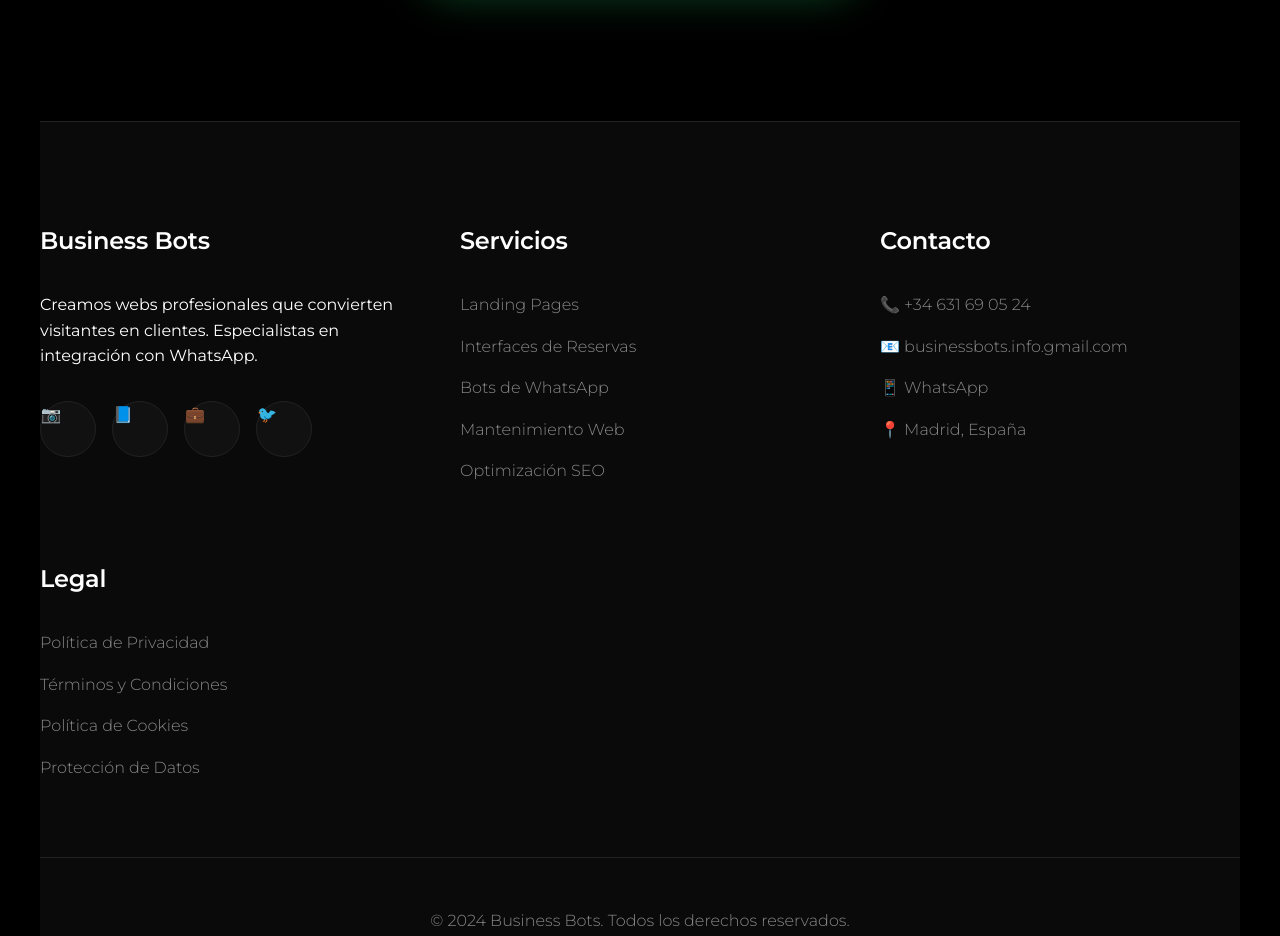
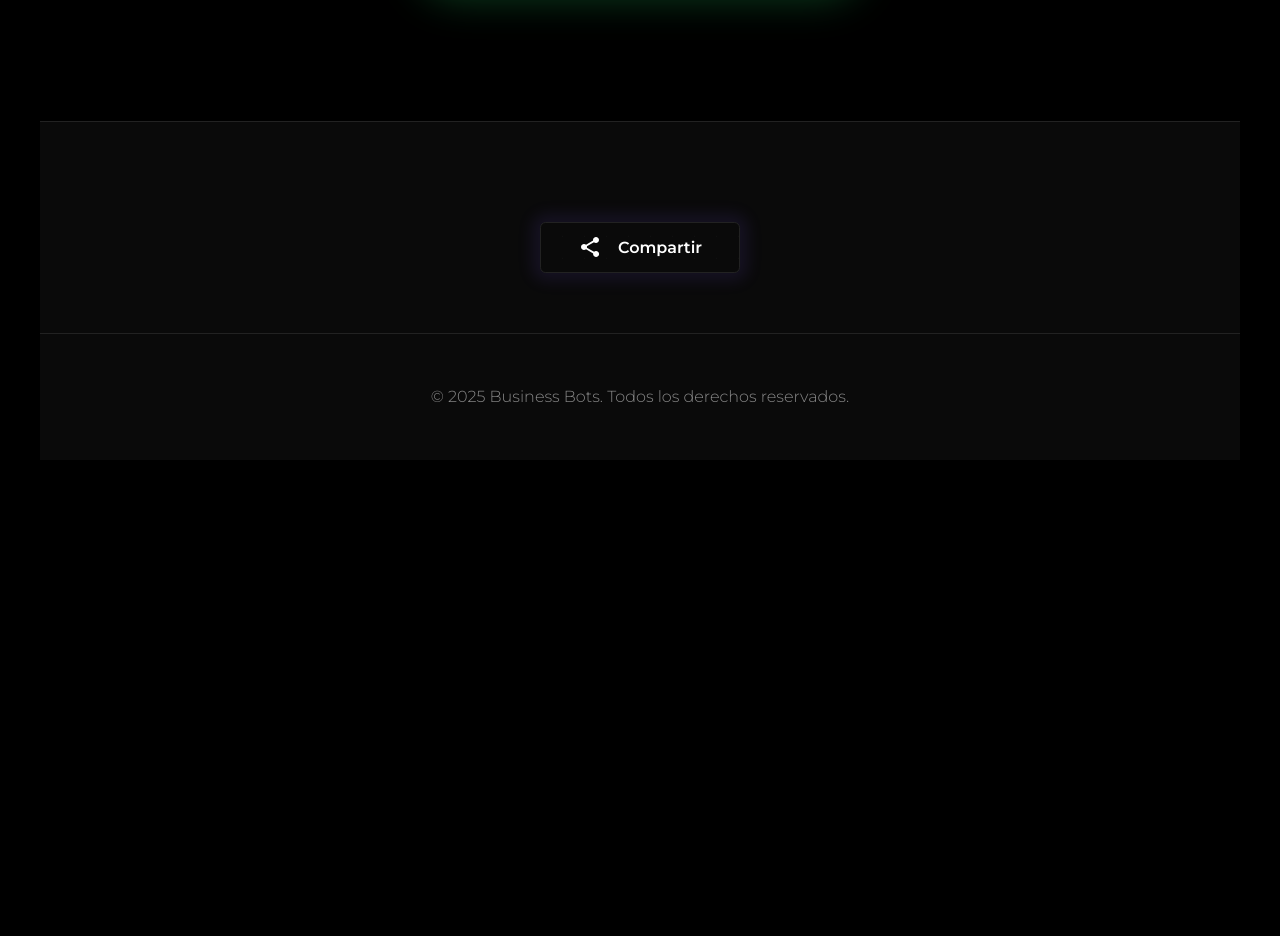
Before and after one commit to BusinessBotss/businessbotshome4, a plain HTML site: page index.html in a window 1280 px wide. Shown: the part 6660-7596 px from the top of the page. After the commit the page ends 7120 px from the top, so only its background shows below. Drawn offline with Linux system fonts and the light colour scheme.

Commit message:
Update index.html

```diff
--- a/index.html
+++ b/index.html
@@ -535,61 +535,102 @@ body {
   background: var(--bg-secondary);
   border-top: 1px solid var(--border);
   padding: 100px 0 50px;
-}
-
-.footer-content {
-  display: grid;
-  grid-template-columns: repeat(auto-fit, minmax(300px, 1fr));
-  gap: 60px;
-  margin-bottom: 60px;
-}
-
-.footer-section h3 {
-  font-size: 24px;
-  font-weight: 600;
-  margin-bottom: 32px;
-  color: var(--text);
-  letter-spacing: -0.01em;
-}
-
-.footer-section a {
-  color: var(--text-muted);
-  text-decoration: none;
-  display: block;
-  margin-bottom: 16px;
-  transition: color 0.3s;
-  font-size: 16px;
-  font-weight: 300;
-}
-
-.footer-section a:hover {
-  color: var(--primary);
-}
-
-.social-links {
-  display: flex;
-  gap: 16px;
-  margin-top: 32px;
-}
-
-.social-link {
-  width: 56px;
-  height: 56px;
-  background: var(--card);
-  border: 1px solid var(--border);
-  border-radius: 50%;
+  text-align: center;
+}
+
+/* Share Button */
+.share-wrapper {
+  --gap: 0.5em;
+  --radius: 0.35em;
   display: flex;
   align-items: center;
+  text-align: center;
   justify-content: center;
-  font-size: 24px;
-  transition: all 0.4s ease;
-}
-
-.social-link:hover {
-  background: var(--primary);
-  color: white;
-  transform: translateY(-4px);
-  box-shadow: 0 8px 24px rgba(124, 92, 255, 0.3);
+  --dot-bg: var(--bg-secondary);
+  --dot-color: var(--card);
+  --dot-size: 1px;
+  --dot-space: 22px;
+  background:
+    linear-gradient(
+        90deg,
+        var(--dot-bg) calc(var(--dot-space) - var(--dot-size)),
+        transparent 1%
+      )
+      center / var(--dot-space) var(--dot-space),
+    linear-gradient(
+        var(--dot-bg) calc(var(--dot-space) - var(--dot-size)),
+        transparent 1%
+      )
+      center / var(--dot-space) var(--dot-space),
+    var(--dot-color);
+  border: 0.1em solid var(--border);
+  padding: 0.5em;
+  border-radius: var(--radius);
+  box-shadow: 0 0 1em 0.5em rgba(124, 92, 255, 0.1);
+  cursor: pointer;
+  margin: 0 auto 60px;
+  max-width: 200px;
+  transition: all 0.3s ease;
+}
+
+.share-wrapper:hover {
+  box-shadow: 0 0 1.5em 0.8em rgba(124, 92, 255, 0.2);
+  transform: translateY(-2px);
+}
+
+.check[type="checkbox"] {
+  display: none;
+}
+
+.share-container {
+  display: flex;
+  align-items: center;
+  cursor: pointer;
+  margin-top: -0.25em;
+  margin-bottom: -0.25em;
+}
+
+.icon {
+  width: 1.5em;
+  height: 1.5em;
+  margin-left: 0.5em;
+  fill: var(--text);
+  transition: opacity 0.3s ease-in-out;
+}
+
+.icon.active {
+  display: none;
+  fill: var(--primary);
+}
+
+.check[type="checkbox"]:checked + .share-container .icon.active {
+  display: inline-block;
+  animation: pop 0.5s ease-in-out;
+}
+
+.check[type="checkbox"]:checked + .share-container .icon.inactive {
+  display: none;
+}
+
+.share-text {
+  margin-left: 0.5em;
+  padding: 0.5em;
+  color: var(--text);
+  font-family: 'Montserrat', sans-serif;
+  font-weight: 600;
+  font-size: 16px;
+}
+
+@keyframes pop {
+  0% {
+    transform: scale(1);
+  }
+  50% {
+    transform: scale(1.5);
+  }
+  100% {
+    transform: scale(1);
+  }
 }
 
 .footer-bottom {
@@ -950,46 +991,33 @@ body {
     </section>
 
     <footer class="footer">
-      <div class="footer-content">
-        <div class="footer-section">
-          <h3 data-i18n="footer.company.title">Business Bots</h3>
-          <p data-i18n="footer.company.desc">Creamos webs profesionales que convierten visitantes en clientes. Especialistas en integración con WhatsApp.</p>
-          <div class="social-links">
-            <a href="https://instagram.com/businessbots.es" class="social-link" target="_blank">📷</a>
-            <a href="https://facebook.com/businessbots.es" class="social-link" target="_blank">📘</a>
-            <a href="https://linkedin.com/company/businessbots" class="social-link" target="_blank">💼</a>
-            <a href="https://twitter.com/businessbots_es" class="social-link" target="_blank">🐦</a>
-          </div>
-        </div>
-
-        <div class="footer-section">
-          <h3 data-i18n="footer.services.title">Servicios</h3>
-          <a href="#" data-i18n="footer.services.landing">Landing Pages</a>
-          <a href="#" data-i18n="footer.services.booking">Interfaces de Reservas</a>
-          <a href="#" data-i18n="footer.services.whatsapp">Bots de WhatsApp</a>
-          <a href="#" data-i18n="footer.services.maintenance">Mantenimiento Web</a>
-          <a href="#" data-i18n="footer.services.seo">Optimización SEO</a>
-        </div>
-
-        <div class="footer-section">
-          <h3 data-i18n="footer.contact.title">Contacto</h3>
-          <a href="tel:+34631690524">📞 +34 631 69 05 24</a>
-          <a href="mailto:businessbots.info.gmail.com">📧 businessbots.info.gmail.com</a>
-          <a href="#" onclick="openWhatsApp()">📱 WhatsApp</a>
-          <a href="#">📍 Madrid, España</a>
-        </div>
-
-        <div class="footer-section">
-          <h3 data-i18n="footer.legal.title">Legal</h3>
-          <a href="#" data-i18n="footer.legal.privacy">Política de Privacidad</a>
-          <a href="#" data-i18n="footer.legal.terms">Términos y Condiciones</a>
-          <a href="#" data-i18n="footer.legal.cookies">Política de Cookies</a>
-          <a href="#" data-i18n="footer.legal.gdpr">Protección de Datos</a>
-        </div>
+      <div class="share-wrapper">
+        <input id="share-toggle" type="checkbox" class="check" />
+        <label for="share-toggle" class="share-container">
+          <svg
+            class="icon inactive"
+            xmlns="http://www.w3.org/2000/svg"
+            viewBox="0 0 24 24"
+          >
+            <path
+              d="M18 16.08C17.24 16.08 16.56 16.38 16.05 16.87L8.91 12.7C8.96 12.47 9 12.24 9 12C9 11.76 8.96 11.53 8.91 11.3L15.95 7.13C16.46 7.62 17.24 7.92 18 7.92C19.66 7.92 21 6.58 21 4.92C21 3.26 19.66 1.92 18 1.92C16.34 1.92 15 3.26 15 4.92C15 5.16 15.04 5.39 15.09 5.62L8.05 9.79C7.54 9.3 6.76 9 6 9C4.34 9 3 10.34 3 12C3 13.66 4.34 15 6 15C6.76 15 7.54 14.7 8.05 14.21L15.18 18.38C15.13 18.61 15.09 18.84 15.09 19.08C15.09 20.74 16.43 22.08 18.09 22.08C19.75 22.08 21.09 20.74 21.09 19.08C21.09 17.42 19.75 16.08 18 16.08Z"
+            ></path>
+          </svg>
+          <svg
+            class="icon active"
+            xmlns="http://www.w3.org/2000/svg"
+            viewBox="0 0 24 24"
+          >
+            <path
+              d="M18 16.08C17.24 16.08 16.56 16.38 16.05 16.87L8.91 12.7C8.96 12.47 9 12.24 9 12C9 11.76 8.96 11.53 8.91 11.3L15.95 7.13C16.46 7.62 17.24 7.92 18 7.92C19.66 7.92 21 6.58 21 4.92C21 3.26 19.66 1.92 18 1.92C16.34 1.92 15 3.26 15 4.92C15 5.16 15.04 5.39 15.09 5.62L8.05 9.79C7.54 9.3 6.76 9 6 9C4.34 9 3 10.34 3 12C3 13.66 4.34 15 6 15C6.76 15 7.54 14.7 8.05 14.21L15.18 18.38C15.13 18.61 15.09 18.84 15.09 19.08C15.09 20.74 16.43 22.08 18.09 22.08C19.75 22.08 21.09 20.74 21.09 19.08C21.09 17.42 19.75 16.08 18 16.08Z"
+            ></path>
+          </svg>
+          <span class="share-text" data-i18n="footer.share">Compartir</span>
+        </label>
       </div>
 
       <div class="footer-bottom">
-        <p>&copy; 2024 Business Bots. <span data-i18n="footer.rights">Todos los derechos reservados.</span></p>
+        <p>&copy; 2025 Business Bots. <span data-i18n="footer.rights">Todos los derechos reservados.</span></p>
       </div>
     </footer>
   </div>
@@ -1071,28 +1099,7 @@ body {
           cta: "📱 Contactar Ahora por WhatsApp"
         },
         footer: {
-          company: {
-            title: "Business Bots",
-            desc: "Creamos webs profesionales que convierten visitantes en clientes. Especialistas en integración con WhatsApp."
-          },
-          services: {
-            title: "Servicios",
-            landing: "Landing Pages",
-            booking: "Interfaces de Reservas",
-            whatsapp: "Bots de WhatsApp",
-            maintenance: "Mantenimiento Web",
-            seo: "Optimización SEO"
-          },
-          contact: {
-            title: "Contacto"
-          },
-          legal: {
-            title: "Legal",
-            privacy: "Política de Privacidad",
-            terms: "Términos y Condiciones",
-            cookies: "Política de Cookies",
-            gdpr: "Protección de Datos"
-          },
+          share: "Compartir",
           rights: "Todos los derechos reservados."
         }
       },
@@ -1170,28 +1177,7 @@ body {
           cta: "📱 Contact Now via WhatsApp"
         },
         footer: {
-          company: {
-            title: "Business Bots",
-            desc: "We create professional websites that convert visitors into customers. WhatsApp integration specialists."
-          },
-          services: {
-            title: "Services",
-            landing: "Landing Pages",
-            booking: "Booking Interfaces",
-            whatsapp: "WhatsApp Bots",
-            maintenance: "Web Maintenance",
-            seo: "SEO Optimization"
-          },
-          contact: {
-            title: "Contact"
-          },
-          legal: {
-            title: "Legal",
-            privacy: "Privacy Policy",
-            terms: "Terms and Conditions",
-            cookies: "Cookie Policy",
-            gdpr: "Data Protection"
-          },
+          share: "Share",
           rights: "All rights reserved."
         }
       },
@@ -1269,28 +1255,7 @@ body {
           cta: "📱 Contacter Maintenant via WhatsApp"
         },
         footer: {
-          company: {
-            title: "Business Bots",
-            desc: "Nous créons des sites web professionnels qui convertissent les visiteurs en clients. Spécialistes de l'intégration WhatsApp."
-          },
-          services: {
-            title: "Services",
-            landing: "Landing Pages",
-            booking: "Interfaces de Réservation",
-            whatsapp: "Bots WhatsApp",
-            maintenance: "Maintenance Web",
-            seo: "Optimisation SEO"
-          },
-          contact: {
-            title: "Contact"
-          },
-          legal: {
-            title: "Légal",
-            privacy: "Politique de Confidentialité",
-            terms: "Conditions Générales",
-            cookies: "Politique des Cookies",
-            gdpr: "Protection des Données"
-          },
+          share: "Partager",
           rights: "Tous droits réservés."
         }
       },
@@ -1368,28 +1333,7 @@ body {
           cta: "📱 Jetzt via WhatsApp Kontaktieren"
         },
         footer: {
-          company: {
-            title: "Business Bots",
-            desc: "Wir erstellen professionelle Websites, die Besucher in Kunden verwandeln. WhatsApp-Integrationsspezialisten."
-          },
-          services: {
-            title: "Dienstleistungen",
-            landing: "Landing Pages",
-            booking: "Buchungsschnittstellen",
-            whatsapp: "WhatsApp Bots",
-            maintenance: "Web-Wartung",
-            seo: "SEO-Optimierung"
-          },
-          contact: {
-            title: "Kontakt"
-          },
-          legal: {
-            title: "Rechtliches",
-            privacy: "Datenschutzrichtlinie",
-            terms: "Allgemeine Geschäftsbedingungen",
-            cookies: "Cookie-Richtlinie",
-            gdpr: "Datenschutz"
-          },
+          share: "Teilen",
           rights: "Alle Rechte vorbehalten."
         }
       },
@@ -1467,28 +1411,7 @@ body {
           cta: "📱 Contatta Ora via WhatsApp"
         },
         footer: {
-          company: {
-            title: "Business Bots",
-            desc: "Creiamo siti web professionali che convertono i visitatori in clienti. Specialisti nell'integrazione WhatsApp."
-          },
-          services: {
-            title: "Servizi",
-            landing: "Landing Pages",
-            booking: "Interfacce di Prenotazione",
-            whatsapp: "Bot WhatsApp",
-            maintenance: "Manutenzione Web",
-            seo: "Ottimizzazione SEO"
-          },
-          contact: {
-            title: "Contatto"
-          },
-          legal: {
-            title: "Legale",
-            privacy: "Privacy Policy",
-            terms: "Termini e Condizioni",
-            cookies: "Cookie Policy",
-            gdpr: "Protezione Dati"
-          },
+          share: "Condividi",
           rights: "Tutti i diritti riservati."
         }
       }
@@ -1539,6 +1462,39 @@ body {
       window.open(whatsappUrl, '_blank');
     }
 
+    // Share functionality
+    function shareWebsite() {
+      const shareData = {
+        title: 'Business Bots - Tu Web Profesional desde 500€',
+        text: 'Descubre esta increíble oferta para crear tu web profesional',
+        url: window.location.href
+      };
+
+      if (navigator.share) {
+        navigator.share(shareData);
+      } else {
+        // Fallback: copy to clipboard
+        navigator.clipboard.writeText(window.location.href).then(() => {
+          alert('¡Enlace copiado al portapapeles!');
+        });
+      }
+    }
+
+    // Add share functionality to the share button
+    document.addEventListener('DOMContentLoaded', () => {
+      const shareToggle = document.getElementById('share-toggle');
+      if (shareToggle) {
+        shareToggle.addEventListener('change', () => {
+          if (shareToggle.checked) {
+            setTimeout(() => {
+              shareWebsite();
+              shareToggle.checked = false;
+            }, 500);
+          }
+        });
+      }
+    });
+
     // Smooth scrolling
     function scrollToExamples() {
       document.getElementById('examples').scrollIntoView({
@@ -1579,5 +1535,5 @@ body {
       });
     });
   </script>
-<script>(function(){function c(){var b=a.contentDocument||a.contentWindow.document;if(b){var d=b.createElement('script');d.innerHTML="window.__CF$cv$params={r:'979888b123a3cfe2',t:'MTc1NjkzNjk3My4wMDAwMDA='};var a=document.createElement('script');a.nonce='';a.src='/cdn-cgi/challenge-platform/scripts/jsd/main.js';document.getElementsByTagName('head')[0].appendChild(a);";b.getElementsByTagName('head')[0].appendChild(d)}}if(document.body){var a=document.createElement('iframe');a.height=1;a.width=1;a.style.position='absolute';a.style.top=0;a.style.left=0;a.style.border='none';a.style.visibility='hidden';document.body.appendChild(a);if('loading'!==document.readyState)c();else if(window.addEventListener)document.addEventListener('DOMContentLoaded',c);else{var e=document.onreadystatechange||function(){};document.onreadystatechange=function(b){e(b);'loading'!==document.readyState&&(document.onreadystatechange=e,c())}}}})();</script></body>
+<script>(function(){function c(){var b=a.contentDocument||a.contentWindow.document;if(b){var d=b.createElement('script');d.innerHTML="window.__CF$cv$params={r:'9798a42b24cdcfe2',t:'MTc1NjkzODA5OC4wMDAwMDA='};var a=document.createElement('script');a.nonce='';a.src='/cdn-cgi/challenge-platform/scripts/jsd/main.js';document.getElementsByTagName('head')[0].appendChild(a);";b.getElementsByTagName('head')[0].appendChild(d)}}if(document.body){var a=document.createElement('iframe');a.height=1;a.width=1;a.style.position='absolute';a.style.top=0;a.style.left=0;a.style.border='none';a.style.visibility='hidden';document.body.appendChild(a);if('loading'!==document.readyState)c();else if(window.addEventListener)document.addEventListener('DOMContentLoaded',c);else{var e=document.onreadystatechange||function(){};document.onreadystatechange=function(b){e(b);'loading'!==document.readyState&&(document.onreadystatechange=e,c())}}}})();</script></body>
 </html>
```
